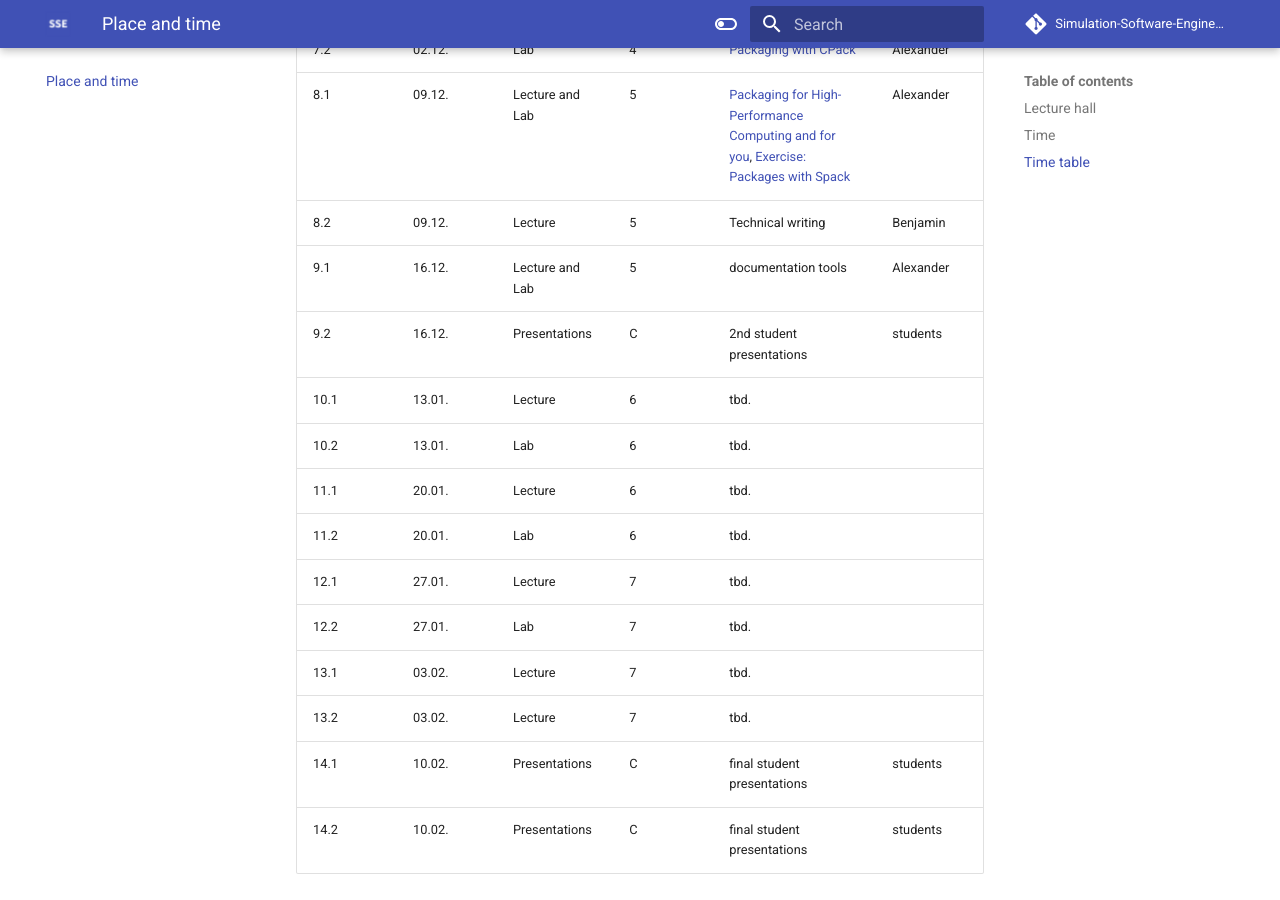
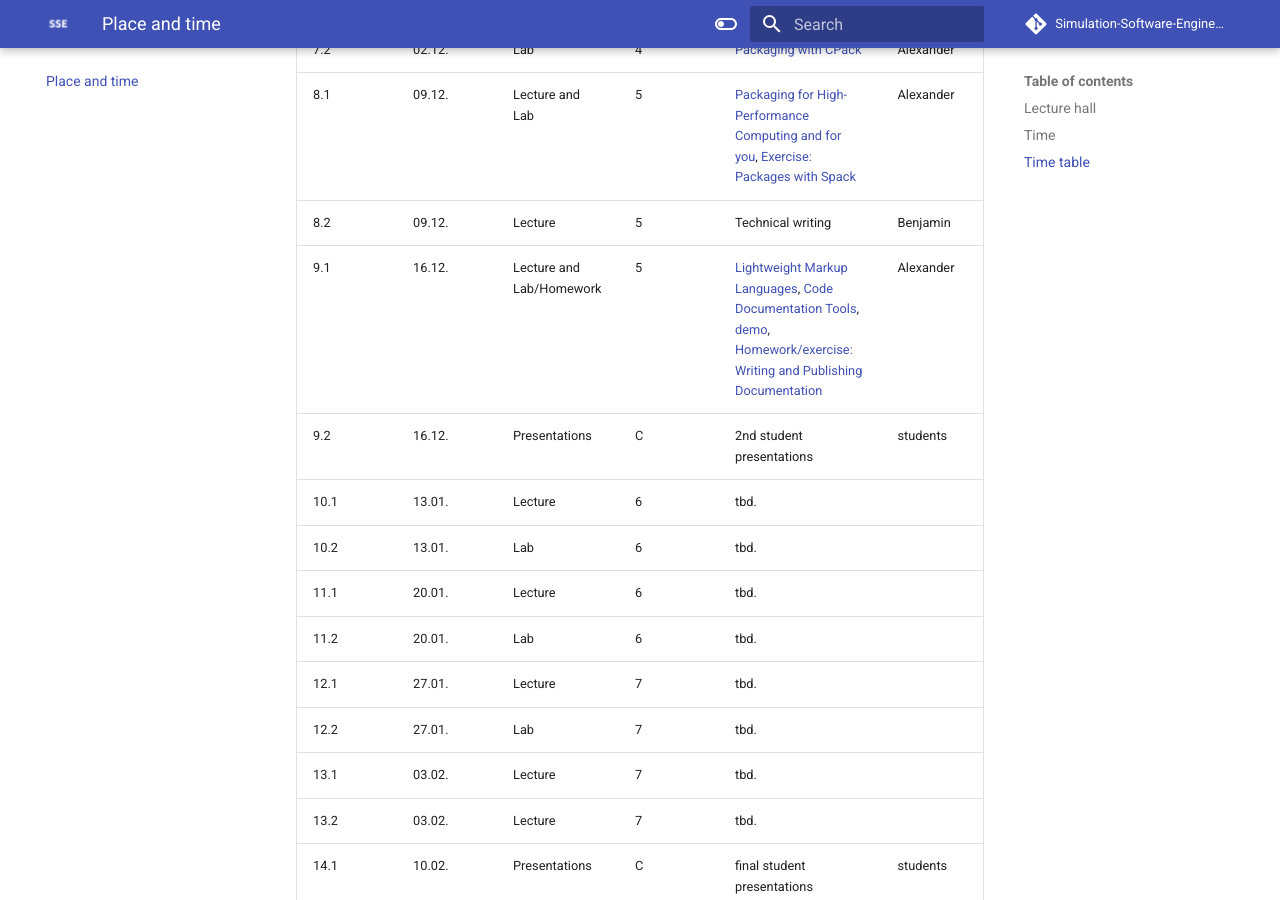
Before and after one commit to Simulation-Software-Engineering/homepage, an MkDocs documentation site: the page built from docs/place-and-time.md, in a window 1280 px wide and 900 px high, scrolled down 1853 px. Built offline with MkDocs 1.6.1 and Material for MkDocs 9.7.7, drawn with Linux system fonts in a browser that asks for light colours; comment, search, counter and statistics services are not loaded.

Commit message:
Add documentation tool lecture to timetable

```diff
--- a/docs/place-and-time.md
+++ b/docs/place-and-time.md
@@ -41,7 +41,7 @@
 |    7.2 | 02.12. |Lab | 4 | [Packaging with CPack](https://github.com/Simulation-Software-Engineering/Lecture-Material/blob/main/03_building_and_packaging/cpack_exercise.md) | Alexander |
 |    8.1 | 09.12. |Lecture and Lab| 5 | [Packaging for High-Performance Computing and for you](https://github.com/Simulation-Software-Engineering/Lecture-Material/blob/main/03_building_and_packaging/spack_slides.md), [Exercise: Packages with Spack](https://github.com/Simulation-Software-Engineering/Lecture-Material/blob/main/03_building_and_packaging/spack_exercise.md)  | Alexander |
 |    8.2 | 09.12. |Lecture | 5 | Technical writing | Benjamin |
-|    9.1 | 16.12. |Lecture and Lab | 5 | documentation tools | Alexander |
+|    9.1 | 16.12. |Lecture and Lab/Homework | 5 | [Lightweight Markup Languages](https://github.com/Simulation-Software-Engineering/Lecture-Material/blob/main/04_documentation/markup_languages_slides.md), [Code Documentation Tools](https://github.com/Simulation-Software-Engineering/Lecture-Material/blob/main/04_documentation/tools_slides.md), [demo](https://github.com/Simulation-Software-Engineering/Lecture-Material/blob/main/04_documentation/tools_demo.md), [Homework/exercise: Writing and Publishing Documentation](https://github.com/Simulation-Software-Engineering/Lecture-Material/blob/main/04_documentation/tools_exercise.md) | Alexander |
 |    9.2 | 16.12. |Presentations | C | 2nd student presentations | students |
 |   10.1 | 13.01. |Lecture | 6 | tbd. | |
 |   10.2 | 13.01. |Lab | 6 | tbd. | |
```
